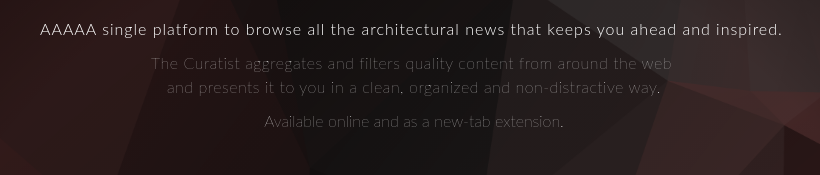
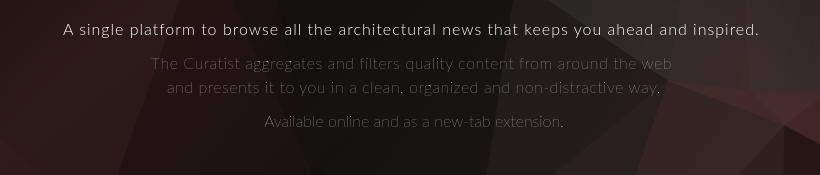
Before and after one commit to PandaStyle/curatist-website, a website: page index.html in a window 1280 px wide. Shown: the part 353-528 px from the top of the page, 226-1046 px from the left. Drawn offline with nearby package versions, Linux system fonts and the light colour scheme; a script that the page names is missing.

Commit message:
checkout test #2

```diff
--- a/index.html
+++ b/index.html
@@ -46,7 +46,7 @@
     </div>
     <div class="w-container hero-container">
       <img width="500" src="images/LOGO-NEW-thick.png" class="logoimg">
-      <p class="subtitle"><span class="subtitle">AAAAA single platform to browse all the architectural news that keeps you ahead and inspired.&nbsp;</span>
+      <p class="subtitle"><span class="subtitle">A single platform to browse all the architectural news that keeps you ahead and inspired.&nbsp;</span>
       </p>
       <p class="text">The Curatist aggregates and filters quality content from around the web&nbsp;
         <br>and presents it to you in a clean, organized and non-distractive way.</p>
```
